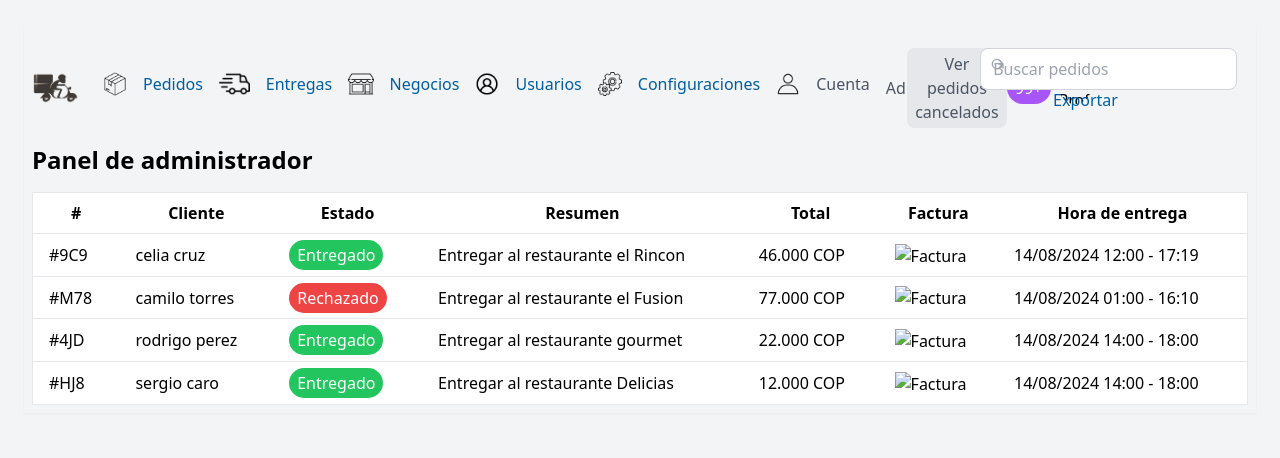
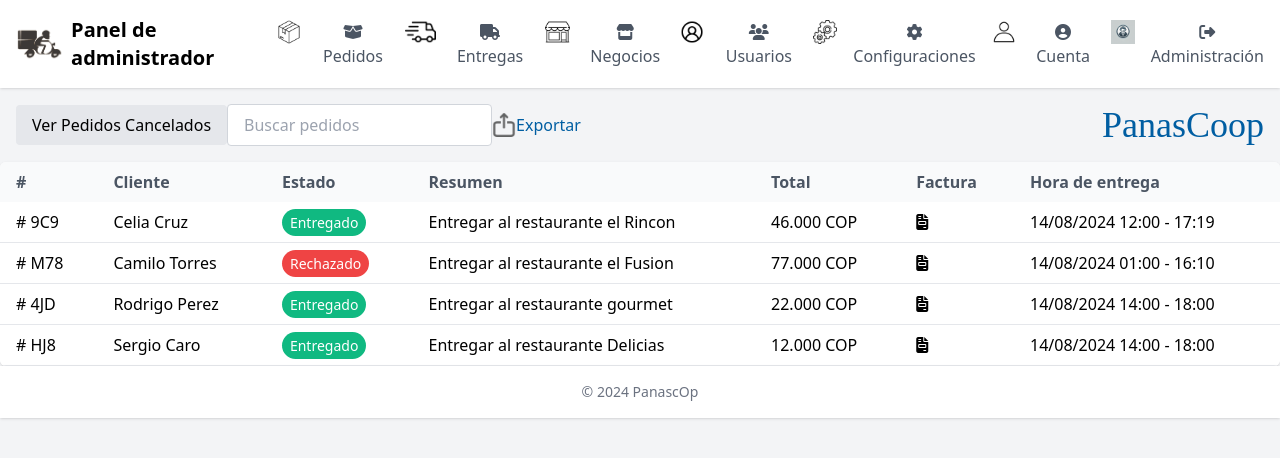
Before and after one commit to PauC030/Coop-Los-codigos, a website built with Vite: page pedidos.html in a window 1280 px wide. Built offline with nearby package versions, Linux system fonts and the light colour scheme; a web font is replaced by a local one.

Commit message:
Pedidos1

```diff
--- a/pedidos.html
+++ b/pedidos.html
@@ -3,148 +3,128 @@
 <head>
     <meta charset="UTF-8">
     <meta name="viewport" content="width=device-width, initial-scale=1.0">
-    <title>Panel de Administrador</title>
-    <script src="https://cdn.tailwindcss.com"></script>
+    <title>Panel de administrador</title>
+    <link href="https://cdn.jsdelivr.net/npm/tailwindcss@2.2.19/dist/tailwind.min.css" rel="stylesheet">
 </head>
-<body class="bg-gray-100 p-6">
+<body class="bg-gray-100">
 
+    <!-- Header -->
+    <header class="bg-white shadow p-4 flex justify-between items-center">
+        <div class="flex items-center">
+            <img src="public\imagenes\image.png" alt="Logo" class="h-8 mr-2">
+            <h1 class="text-xl font-semibold">Panel de administrador</h1>
+        </div>
+        <div class="flex space-x-4">
+            <img src="public/imagenes/pedidos.png" alt="Logo" class="h-6">
+            <button class="text-gray-600 hover:text-gray-800">
+                <i class="fas fa-box-open"></i> Pedidos
+            </button>
 
-  <!-- Navigation Bar -->
-  <nav class="bg-gray-100 p-2 shadow-sm">
-      <div class="flex items-center justify-between">
-          <!-- Left Section: Logo and Navigation -->
-          <div class="flex items-center">
-            <img src="public\imagenes\image.png" alt="Logo" class="h-8">
-              <nav class="ml-6 flex space-x-4">
+            <img src="public/imagenes/entregas.png" alt="Logo" class="h-6">
+            <button class="text-gray-600 hover:text-gray-800">
+                <i class="fas fa-truck"></i> Entregas
+            </button>
 
-                  <img src="public\imagenes\pedidos.png" alt="Logo" class="h-6" >
-                  <a href="#" class="text-darkblue hover:text-blueclear ">Pedidos</a>
+            <img src="public/imagenes/negocios.png" alt="Logo" class="h-6">
+            <button class="text-gray-600 hover:text-gray-800">
+                <i class="fas fa-store"></i> Negocios
+            </button>
 
-                  <img src="public\imagenes\entregas.png" alt="Logo" class="h-6" >
-                  <a href="#" class="text-darkblue hover:text-blueclear">Entregas</a>
+            <img src="public/imagenes/Usuario.png" alt="Logo" class="h-6">
+            <button class="text-gray-600 hover:text-gray-800">
+                <i class="fas fa-users"></i> Usuarios
+            </button>
 
-                  <img src="public\imagenes\negocios.png" alt="Logo" class="h-6" >
-                  <a href="#" class="text-darkblue hover:text-blueclear">Negocios</a>
+            <img src="public/imagenes/configuraciones.png" alt="Logo" class="h-6">
+            <button class="text-gray-600 hover:text-gray-800">
+                <i class="fas fa-cog"></i> Configuraciones
+            </button>
 
-                  <img src="public\imagenes\Usuario.png" alt="Logo" class="h-6" >
-                  <a href="#" class="text-darkblue hover:text-blueclear">Usuarios</a>
+            <img src="public\imagenes\cuenta.png" alt="Logo" class="h-6">
+            <button class="text-gray-600 hover:text-gray-800">
+                <i class="fas fa-user-circle"></i> Cuenta
+            </button>
 
-                  <img src="public\imagenes\configuraciones.png" alt="Logo" class="h-6" >
-                  <a href="#" class="text-darkblue hover:text-blueclear">Configuraciones</a>
-
-                  <img src="public\imagenes\cuenta.png" alt="Logo" class="h-6" >
-                  <a href="#" class="text-gray-600 hover:text-gray-800">Cuenta</a>
-
-                  <div class="flex items-center space-x-2">
-                    <span class="text-gray-600">Administración</span>
-                    <span class="bg-purple-500 text-white px-2 py-1 rounded-full">99+</span>
-
-                    <img src="profile.png" alt="Profile" class="w-8 h-8 rounded-full">
-                </div>
-              </nav>
-           </div>
-
-
-          <!-- Right Section: Search and Profile -->
-          <div class="grid grid-cols-5 gap-10 p-4">
-
-            <div class="flex justify-start flex-between">
-              <button class="bg-gray-200 text-gray-600 px-2 py-1 rounded-lg">Ver pedidos cancelados</button>
-            </div>
-
-              <div class="relative">
-                  <input type="text" placeholder="Buscar pedidos" class="px-3 py-2 border border-gray-300 rounded-lg">
-                  <button class="absolute right-2 top-2 text-gray-400">
-                      <svg xmlns="http://www.w3.org/2000/svg" class="h-4 w-4" fill="none" viewBox="0 0 24 24" stroke="currentColor">
-                          <path stroke-linecap="round" stroke-linejoin="round" stroke-width="2" d="M15 12h6m0 0v6m0-6l-6 6m6-6l-6-6m-6 6h.01M12 5a7 7 0 100 14 7 7 0 000-14z" />
-                      </svg>
+            <img src="public\imagenes\Administrador.png" alt="Logo" class="h-6">
+            <button class="text-gray-600 hover:text-gray-800">
+                <i class="fas fa-sign-out-alt"></i> Administración
             </button>
         </div>
-              <div class="grid grid-cols-4 gap-4">
-                <!-- Icono de Exportar -->
-                <button class="text-darkblue hover:text-blueclear">
-                <svg xmlns="http://www.w3.org/2000/svg" fill="none" viewBox="0 0 24 24" stroke-width="1.5" stroke="currentColor" class="w-6 h-6">
-                <path stroke-linecap="round" stroke-linejoin="round" d="M12 9v12m0-12 3.6 3.6M8.4 12.6 12 9M3 5h18" />
-                </svg> Exportar
-                </button>
-              </div>
+    </header>
 
+    <div class="flex items-center justify-beetwee x-7 p-4">
+        <button class="bg-gray-200 text-black px-4 py-2 rounded">Ver Pedidos Cancelados</button>
+        <input type="text" placeholder="Buscar pedidos" class="border border-gray-300 rounded px-4 py-2">
+         <!-- Icono de Importar-->
+        <img src="public/imagenes/exportar.png" alt="Logo" class="h-6">
+        <a href="#" class="text-darkblue hover:text-lightblue relative ">Exportar</a>
 
+        <div class="ml-auto" >
+            <p id="parrafo" class="text-darkblue hover:text-lightblue text-4xl "> PanasCoop </p>
           </div>
     </div>
 
 
-<h2 class="text-2xl font-bold mb-4">Panel de administrador</h2>
-
-<div class="overflow-x-auto">
-    <table class="min-w-full bg-white border border-gray-200">
-        <thead>
+        <div class="bg-white shadow rounded-md overflow-hidden">
+            <table class="min-w-full table-auto">
+                <thead class="bg-gray-50">
                     <tr>
-                <th class="px-4 py-2 border-b">#</th>
-                <th class="px-4 py-2 border-b">Cliente</th>
-                <th class="px-4 py-2 border-b">Estado</th>
-                <th class="px-4 py-2 border-b">Resumen</th>
-                <th class="px-4 py-2 border-b">Total</th>
-                <th class="px-4 py-2 border-b">Factura</th>
-                <th class="px-4 py-2 border-b">Hora de entrega</th>
+                        <th class="px-4 py-2 text-left text-gray-600">#</th>
+                        <th class="px-4 py-2 text-left text-gray-600">Cliente</th>
+                        <th class="px-4 py-2 text-left text-gray-600">Estado</th>
+                        <th class="px-4 py-2 text-left text-gray-600">Resumen</th>
+                        <th class="px-4 py-2 text-left text-gray-600">Total</th>
+                        <th class="px-4 py-2 text-left text-gray-600">Factura</th>
+                        <th class="px-4 py-2 text-left text-gray-600">Hora de entrega</th>
                     </tr>
                 </thead>
                 <tbody>
-            <tr class="hover:bg-gray-50">
-                <td class="px-4 py-2 border-b">#9C9</td>
-                <td class="px-4 py-2 border-b">celia cruz</td>
-                <td class="px-4 py-2 border-b">
-                    <span class="bg-green-500 text-white px-2 py-1 rounded-full">Entregado</span>
-                </td>
-                <td class="px-4 py-2 border-b">Entregar al restaurante el Rincon</td>
-                <td class="px-4 py-2 border-b">46.000 COP</td>
-                <td class="px-4 py-2 border-b">
-                    <img src="invoice-icon.png" alt="Factura" class="inline w-6 h-6">
-                </td>
-                <td class="px-4 py-2 border-b">14/08/2024 12:00 - 17:19</td>
+                    <tr class="bg-white border-b">
+                        <td class="px-4 py-2"># 9C9</td>
+                        <td class="px-4 py-2">Celia Cruz</td>
+                        <td class="px-4 py-2"><span class="bg-green-500 text-white px-2 py-1 rounded-full text-sm">Entregado</span></td>
+                        <td class="px-4 py-2">Entregar al restaurante el Rincon</td>
+                        <td class="px-4 py-2">46.000 COP</td>
+                        <td class="px-4 py-2"><i class="fas fa-file-invoice"></i></td>
+                        <td class="px-4 py-2">14/08/2024 12:00 - 17:19</td>
                     </tr>
-            <tr class="hover:bg-gray-50">
-                <td class="px-4 py-2 border-b">#M78</td>
-                <td class="px-4 py-2 border-b">camilo torres</td>
-                <td class="px-4 py-2 border-b">
-                    <span class="bg-red-500 text-white px-2 py-1 rounded-full">Rechazado</span>
-                </td>
-                <td class="px-4 py-2 border-b">Entregar al restaurante el Fusion</td>
-                <td class="px-4 py-2 border-b">77.000 COP</td>
-                <td class="px-4 py-2 border-b">
-                    <img src="invoice-icon.png" alt="Factura" class="inline w-6 h-6">
-                </td>
-                <td class="px-4 py-2 border-b">14/08/2024 01:00 - 16:10</td>
+                    <tr class="bg-white border-b">
+                        <td class="px-4 py-2"># M78</td>
+                        <td class="px-4 py-2">Camilo Torres</td>
+                        <td class="px-4 py-2"><span class="bg-red-500 text-white px-2 py-1 rounded-full text-sm">Rechazado</span></td>
+                        <td class="px-4 py-2">Entregar al restaurante el Fusion</td>
+                        <td class="px-4 py-2">77.000 COP</td>
+                        <td class="px-4 py-2"><i class="fas fa-file-invoice"></i></td>
+                        <td class="px-4 py-2">14/08/2024 01:00 - 16:10</td>
                     </tr>
-            <tr class="hover:bg-gray-50">
-                <td class="px-4 py-2 border-b">#4JD</td>
-                <td class="px-4 py-2 border-b">rodrigo perez</td>
-                <td class="px-4 py-2 border-b">
-                    <span class="bg-green-500 text-white px-2 py-1 rounded-full">Entregado</span>
-                </td>
-                <td class="px-4 py-2 border-b">Entregar al restaurante gourmet</td>
-                <td class="px-4 py-2 border-b">22.000 COP</td>
-                <td class="px-4 py-2 border-b">
-                    <img src="invoice-icon.png" alt="Factura" class="inline w-6 h-6">
-                </td>
-                <td class="px-4 py-2 border-b">14/08/2024 14:00 - 18:00</td>
+                    <tr class="bg-white border-b">
+                        <td class="px-4 py-2"># 4JD</td>
+                        <td class="px-4 py-2">Rodrigo Perez</td>
+                        <td class="px-4 py-2"><span class="bg-green-500 text-white px-2 py-1 rounded-full text-sm">Entregado</span></td>
+                        <td class="px-4 py-2">Entregar al restaurante gourmet</td>
+                        <td class="px-4 py-2">22.000 COP</td>
+                        <td class="px-4 py-2"><i class="fas fa-file-invoice"></i></td>
+                        <td class="px-4 py-2">14/08/2024 14:00 - 18:00</td>
                     </tr>
-            <tr class="hover:bg-gray-50">
-                <td class="px-4 py-2 border-b">#HJ8</td>
-                <td class="px-4 py-2 border-b">sergio caro</td>
-                <td class="px-4 py-2 border-b">
-                    <span class="bg-green-500 text-white px-2 py-1 rounded-full">Entregado</span>
-                </td>
-                <td class="px-4 py-2 border-b">Entregar al restaurante Delicias</td>
-                <td class="px-4 py-2 border-b">12.000 COP</td>
-                <td class="px-4 py-2 border-b">
-                    <img src="invoice-icon.png" alt="Factura" class="inline w-6 h-6">
-                </td>
-                <td class="px-4 py-2 border-b">14/08/2024 14:00 - 18:00</td>
+                    <tr class="bg-white border-b">
+                        <td class="px-4 py-2"># HJ8</td>
+                        <td class="px-4 py-2">Sergio Caro</td>
+                        <td class="px-4 py-2"><span class="bg-green-500 text-white px-2 py-1 rounded-full text-sm">Entregado</span></td>
+                        <td class="px-4 py-2">Entregar al restaurante Delicias</td>
+                        <td class="px-4 py-2">12.000 COP</td>
+                        <td class="px-4 py-2"><i class="fas fa-file-invoice"></i></td>
+                        <td class="px-4 py-2">14/08/2024 14:00 - 18:00</td>
                     </tr>
                 </tbody>
             </table>
         </div>
+    </main>
 
+    <!-- Footer -->
+    <footer class="bg-white shadow p-4 text-center">
+        <p class="text-sm text-gray-500">&copy; 2024 PanascOp</p>
+    </footer>
+
+    <script src="https://kit.fontawesome.com/a076d05399.js" crossorigin="anonymous"></script>
 </body>
 </html>
```
Also changed, not shown: public/imagenes/Administrador.png (added). Lines whose indentation alone changed are shown as unchanged.
